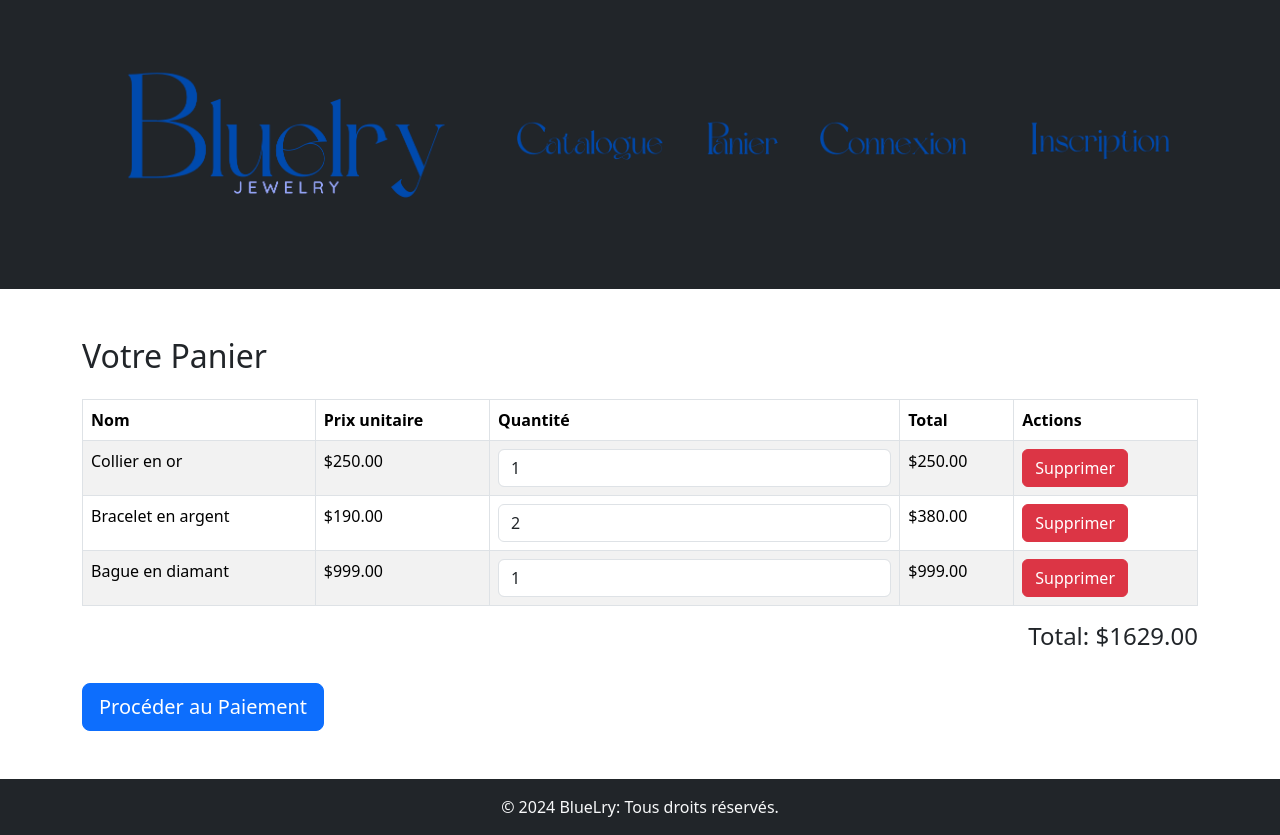
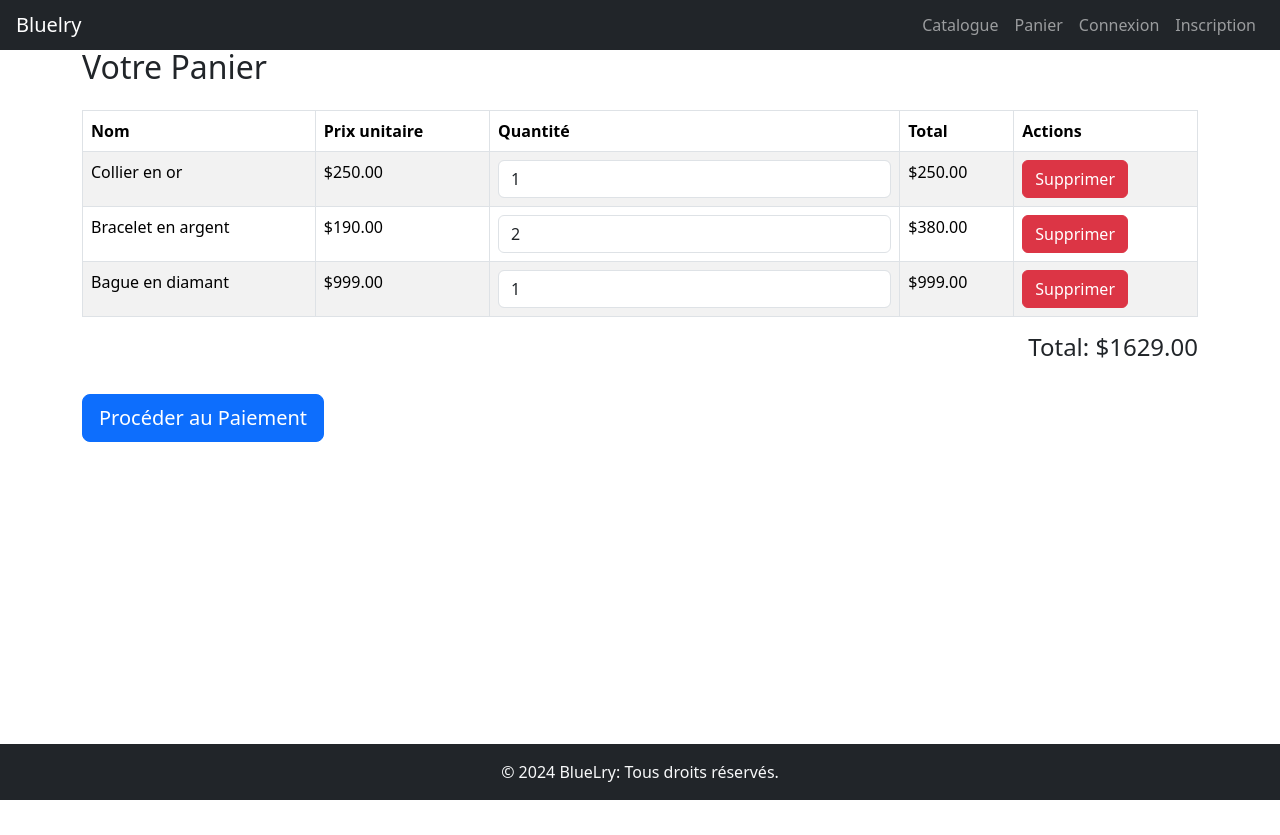
Before and after one commit to ayoub-sourrakh/bluelry_react, a React (Create React App) app: page /cart in a window 1280 px wide. After the commit the page ends 800 px from the top, so only its background shows below. Built offline with nearby package versions, Linux system fonts and the light colour scheme.

Commit message:
Auth test

```diff
--- a/src/components/Header/Header.js
+++ b/src/components/Header/Header.js
@@ -1,28 +1,44 @@
-import React from 'react';
-import { Container, Navbar, Nav, Form, FormControl, Button } from 'react-bootstrap';
+import React, { useEffect, useState } from 'react';
+import { Navbar, Nav } from 'react-bootstrap';
 import { Link } from 'react-router-dom';
-import Logo from '../Logo/Logo';
-import catalogue from '../../assets/imgs/catalogue.png';
-import panier from '../../assets/imgs/panier.png';
-import connexion from '../../assets/imgs/connexion.png';
-import inscription from '../../assets/imgs/inscription.png';
 
 const Header = () => {
+  const [isAuthenticated, setIsAuthenticated] = useState(false);
+
+  // Vérification de la présence du token lors du chargement du composant
+  useEffect(() => {
+    const token = localStorage.getItem('authToken');
+    if (token) {
+      setIsAuthenticated(true);
+    }
+  }, []);
+
+  const handleLogout = () => {
+    // Supprimer le token lors de la déconnexion
+    localStorage.removeItem('authToken');
+    setIsAuthenticated(false);
+  };
 
   return (
-    <Navbar bg="dark" variant="dark" expand="lg" collapseOnSelect>
-      <Container>
-        <Navbar.Brand as={Link} to="/"><Logo /></Navbar.Brand>
-        <Navbar.Toggle aria-controls="basic-navbar-nav" />
-        <Navbar.Collapse id="basic-navbar-nav">
-          <Nav className="me-auto">
-            <Nav.Link as={Link} to="/catalogue"><img src={catalogue} alt='logo_bluelry' style={{ maxWidth: '100%', maxHeight: '100%' }} /></Nav.Link>
-            <Nav.Link as={Link} to="/cart"><img src={panier} alt='logo_bluelry' style={{ maxWidth: '100%', maxHeight: '100%' }} /></Nav.Link>
-            <Nav.Link as={Link} to="/login"><img src={connexion} alt='logo_bluelry' style={{ maxWidth: '100%', maxHeight: '100%' }} /></Nav.Link>
-            <Nav.Link as={Link} to="/register"><img src={inscription} alt='logo_bluelry' style={{ maxWidth: '100%', maxHeight: '100%' }} /></Nav.Link>
-          </Nav>
-        </Navbar.Collapse>
-      </Container>
+    <Navbar bg="dark" variant="dark" fixed="top" style={{ height: '50px' }}>
+      <Navbar.Brand as={Link} to="/" className="ms-3">
+        Bluelry
+      </Navbar.Brand>
+      <Nav className="ms-auto me-3">
+        <Nav.Link as={Link} to="/catalogue">Catalogue</Nav.Link>
+        <Nav.Link as={Link} to="/cart">Panier</Nav.Link>
+        {isAuthenticated ? (
+          <>
+            <Nav.Link as={Link} to="/profile">Mon Profil</Nav.Link>
+            <Nav.Link as={Link} to="/" onClick={handleLogout}>Déconnexion</Nav.Link>
+          </>
+        ) : (
+          <>
+            <Nav.Link as={Link} to="/login">Connexion</Nav.Link>
+            <Nav.Link as={Link} to="/register">Inscription</Nav.Link>
+          </>
+        )}
+      </Nav>
     </Navbar>
   );
 };
--- a/src/pages/ProductDetailsPage.js
+++ b/src/pages/ProductDetailsPage.js
@@ -1,23 +1,39 @@
 import React from 'react';
+import { Container, Row, Col, Image, Button } from 'react-bootstrap';
+import product_img from '../assets/imgs/pexels-godisable-jacob-226636-1191531.jpg'
 
 function ProductDetailsPage() {
+  // Sample product data; replace with actual data or API call
+  const product = {
+    name: 'Elegant Gold Necklace',
+    description: 'A beautifully crafted gold necklace, perfect for any occasion. Made with 24K gold and a timeless design.',
+    price: '$299.99',
+    image: product_img, // Replace with actual image path
+  };
+
   return (
-    <div>
-      <div className="container mt-3">
-        <div className="row">
-          <div className="col-md-6">
-            {/* Image gallery placeholder */}
-            <img src="path_to_image" alt="Product" className="img-fluid" />
-          </div>
-          <div className="col-md-6">
-            <h2>Nom du Produit</h2>
-            <p>Description du produit...</p>
-            <p>Prix: $XX.XX</p>
-            <button className="btn btn-primary">Ajouter au panier</button>
-          </div>
-        </div>
-      </div>
-    </div>
+    <Container className="mt-5">
+      <Row>
+        <Col md={6}>
+          <Image src={product.image} alt={product.name} fluid />
+        </Col>
+        <Col md={6}>
+          <h2>{product.name}</h2>
+          <p>{product.description}</p>
+          <h4 className="text-muted">Price: {product.price}</h4>
+          <Button variant="primary" size="lg" className="mt-3">
+            Add to Cart
+          </Button>
+        </Col>
+      </Row>
+      {/* Optional: Add related products or reviews section below */}
+      <Row className="mt-5">
+        <Col>
+          <h4>Related Products</h4>
+          {/* You can map over a list of related products here */}
+        </Col>
+      </Row>
+    </Container>
   );
 }
 
```
